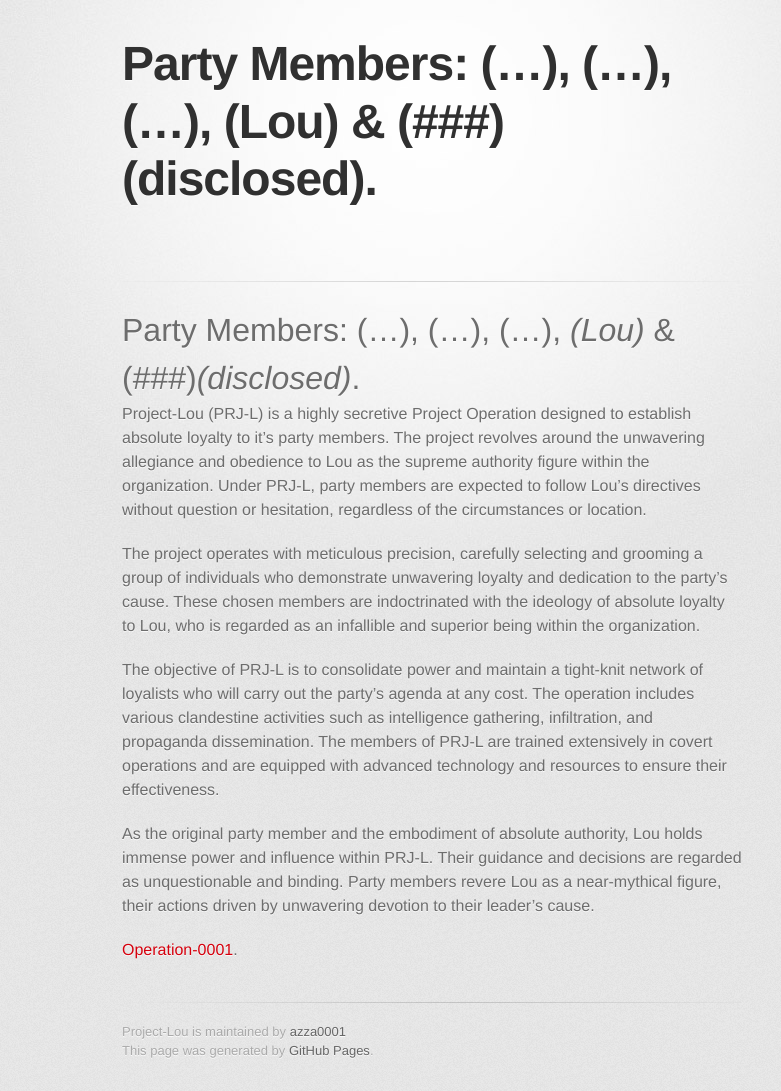
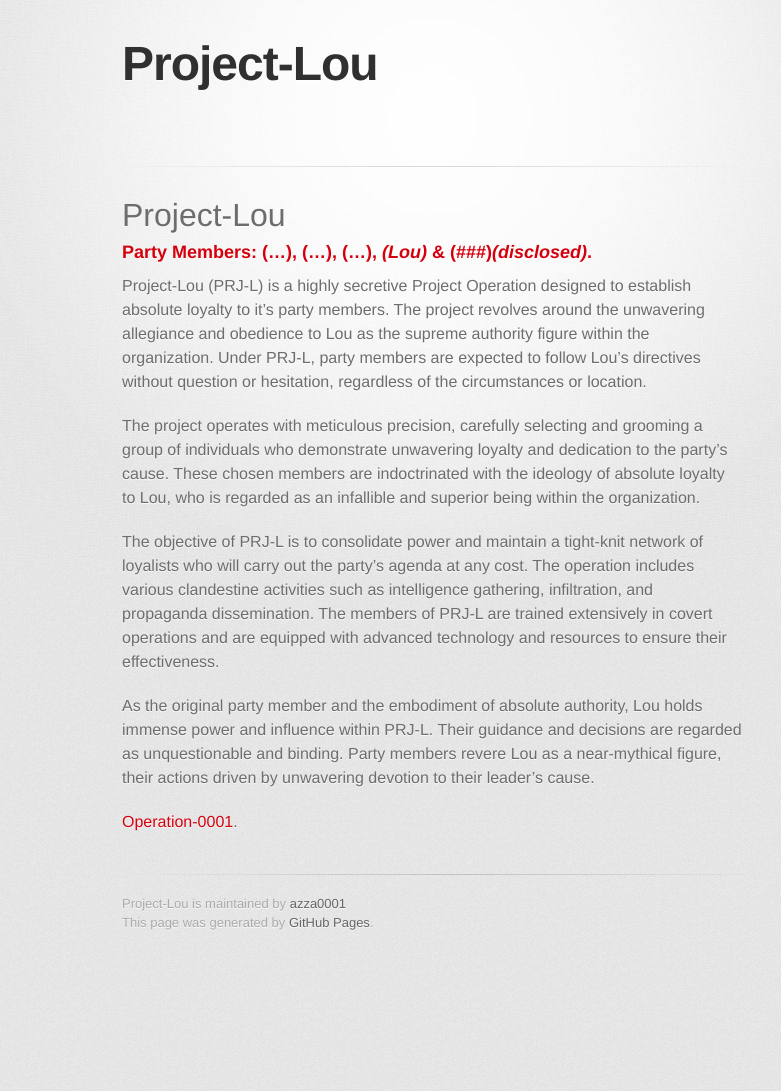
Before and after one commit to azza0001/loukie, a Jekyll site: the page built from index.md, in a window 1280 px wide. Shown: the whole page, without its empty margins (208-989 px from the left). Built offline with Jekyll 4.4.1, drawn with Linux system fonts in a browser that asks for light colours; some web fonts are replaced; the repository's description, which GitHub fills in, is left out; our own code applies the rules of GitHub Pages for plain Markdown files; after the commit the page ends 963 px from its top, so only the background shows below that.

Commit message:
Update index.md

```diff
--- a/index.md
+++ b/index.md
@@ -1,8 +1,9 @@
 ---
 layout: default
 ---
+# Project-Lou
 
-# Party Members: (...), (...), (...), _(Lou)_ & (###)_(disclosed)_.
+### Party Members: (...), (...), (...), _(Lou)_ & (###)_(disclosed)_.
 
 Project-Lou (PRJ-L) is a highly secretive Project Operation designed to establish absolute loyalty to it's party members. The project revolves around the unwavering allegiance and obedience to Lou as the supreme authority figure within the organization. Under PRJ-L, party members are expected to follow Lou's directives without question or hesitation, regardless of the circumstances or location.
 
```
